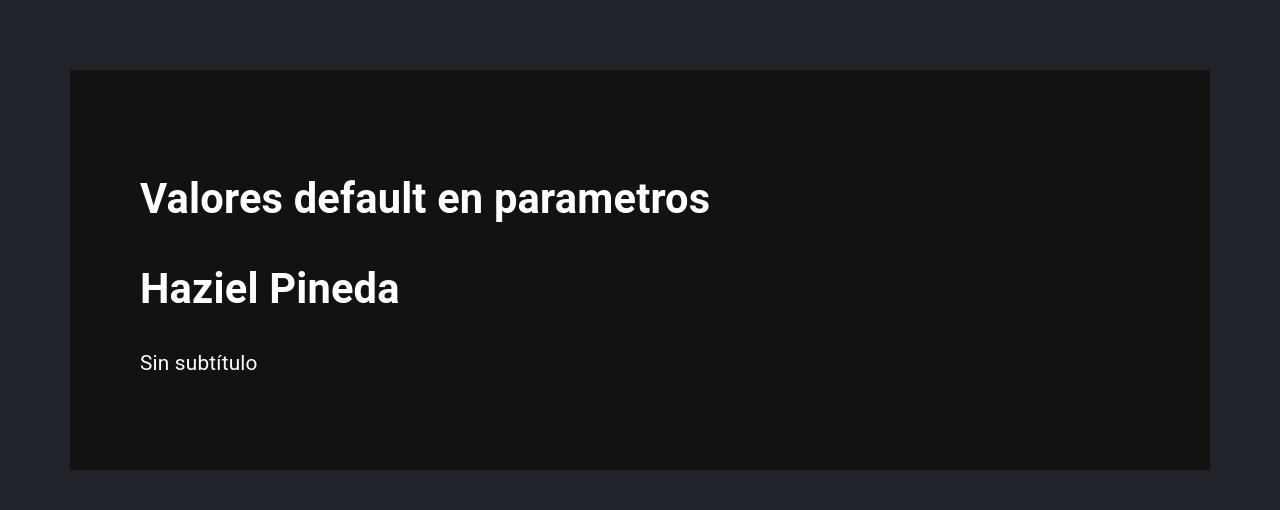
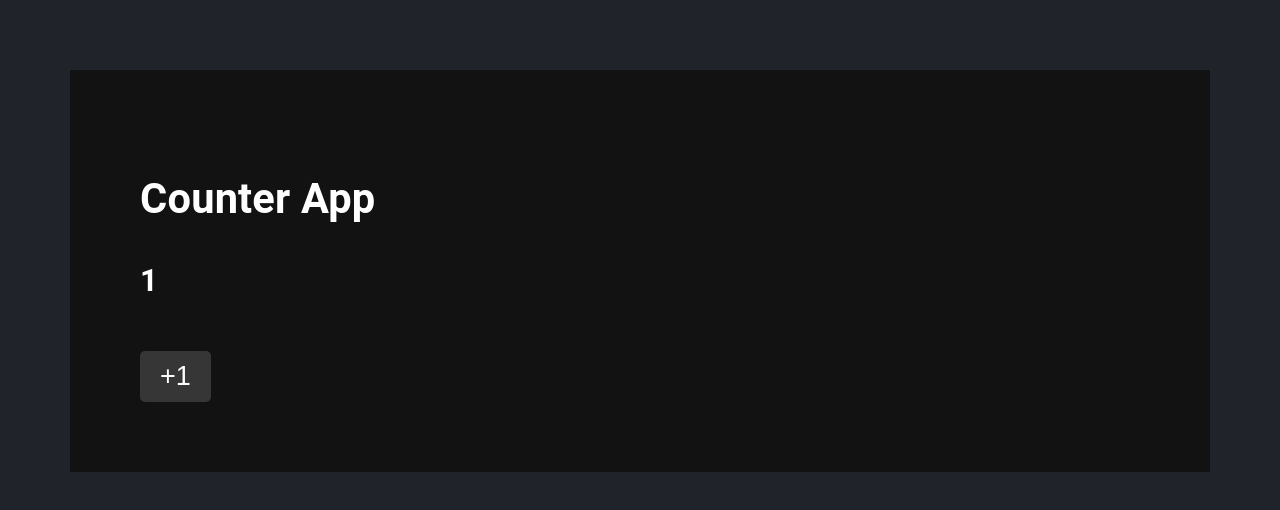
Before and after one commit to htmtmx/fh-course-counter-app-vite, a React (Vite) app: page / in a window 1280 px wide. Shown: the top 510 px of the page. Built offline with nearby package versions, Linux system fonts and the light colour scheme.

Commit message:
✨ Add CounterApp component with useState and update main.jsx

```diff
--- /dev/null
+++ b/src/CounterApp.jsx
@@ -0,0 +1,30 @@
+import PropTypes from 'prop-types';
+import { useState } from 'react';
+
+export const CounterApp = ({ title = 'No se ha proporcionado un título', value = 0 }) => {
+
+  const [counter, setCounter] = useState(value);
+
+  const handleClick = () => {
+    //! dos opciones para cambiar el valor de
+    // setValueCount(valueCount + 1)
+    setCounter((c) => c + 1);
+  }
+
+  return (
+    <>
+      <h1>{ title }</h1>
+      <h2>{ counter }</h2>
+      <button
+        onClick={ handleClick}
+      >
+        +1
+      </button>
+    </>
+  )
+}
+
+CounterApp.propTypes = {
+  title: PropTypes.string,
+  value: PropTypes.number.isRequired,
+}
--- a/src/main.jsx
+++ b/src/main.jsx
@@ -1,9 +1,12 @@
 import React from 'react';
 import ReactDOM from 'react-dom/client';
-import { FirstApp } from './FirstApp';
+
 import { ThemeProvider, createTheme } from '@mui/material/styles';
 import CssBaseline from '@mui/material/CssBaseline';
 import './styles.css'
+
+import { CounterApp } from './CounterApp';
+
 
 const darkTheme = createTheme({
   palette: {
@@ -11,12 +14,12 @@ const darkTheme = createTheme({
   },
 });
 
+
 ReactDOM.createRoot(document.getElementById('root')).render(
   <React.StrictMode>
     <ThemeProvider theme={darkTheme}>
       <CssBaseline/>
-      <FirstApp name='Haziel Pineda' title='Valores default en parametros' />
-
+      <CounterApp title='Counter App' value={1}/>
     </ThemeProvider>
   </React.StrictMode>
 );
```
